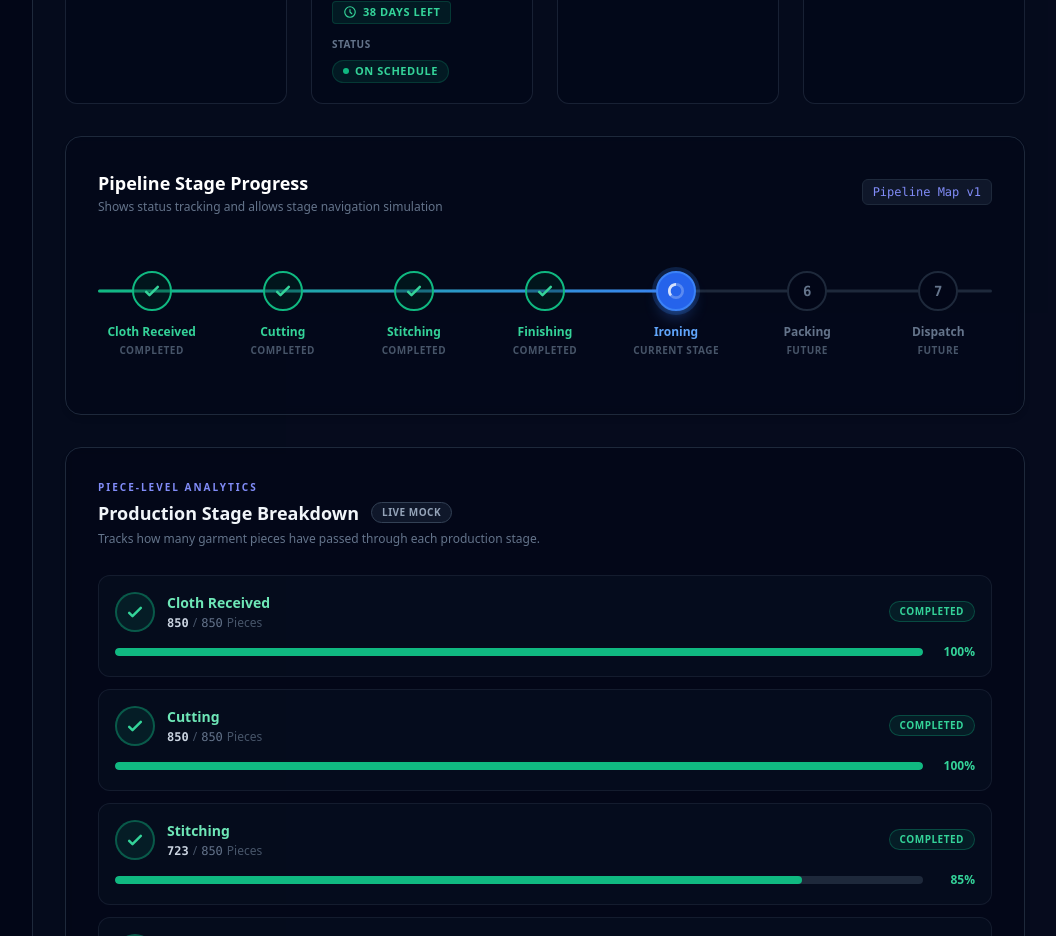
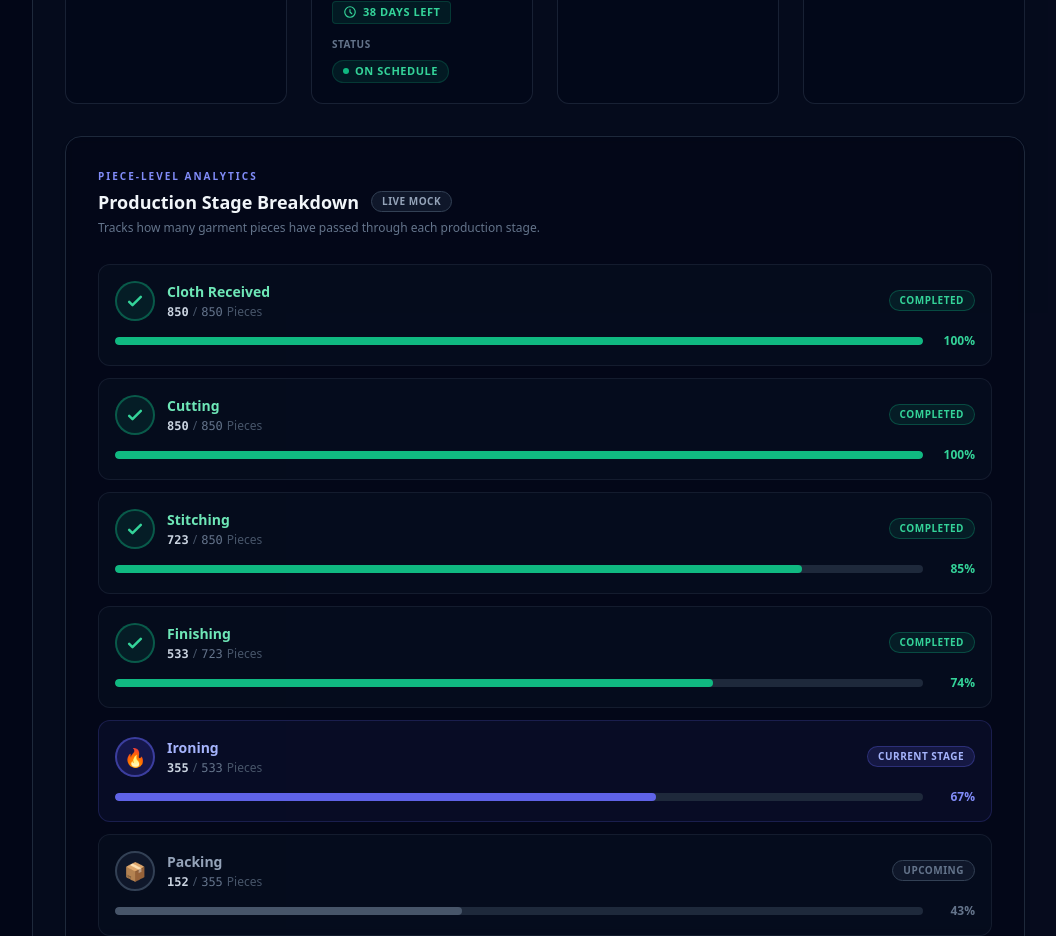
Before and after one commit to AvniMalik03/GarmentFlow, a Next.js app: page /orders/fabindia-export in a window 1280 px wide. Shown: the part 1720-2656 px from the top of the page, without its empty margins (223-1279 px from the left). Built offline with nearby package versions, Linux system fonts and the light colour scheme.

Commit message:
refactor: remove duplicate pipeline stage progress from order details

```diff
--- a/app/orders/[id]/page.tsx
+++ b/app/orders/[id]/page.tsx
@@ -671,162 +671,6 @@ export default function OrderDetailsPage() {
           </div>
         </div>
 
-        {/* Production Pipeline Tracker Stepper Card */}
-        <div className="bg-slate-950/40 border border-slate-800 rounded-2xl p-6 md:p-8 backdrop-blur-sm space-y-8 shadow-md">
-          <div className="flex items-center justify-between">
-            <div>
-              <h3 className="text-lg font-bold text-white">Pipeline Stage Progress</h3>
-              <p className="text-xs text-slate-500 mt-0.5">Shows status tracking and allows stage navigation simulation</p>
-            </div>
-            <span className="text-xs font-mono bg-slate-900 border border-slate-800 px-2.5 py-1 rounded-md text-indigo-400">
-              Pipeline Map v1
-            </span>
-          </div>
-
-          {/* Stepper Implementation */}
-          <div className="py-6">
-
-            {/* Horizontal Stepper (Medium & Large screens) */}
-            <div className="hidden md:block relative">
-
-              {/* Stepper Progress Connector Lines */}
-              <div className="absolute top-5 left-0 w-full h-[3px] bg-slate-800 rounded-full -translate-y-1/2 z-0" />
-              <div
-                className="absolute top-5 left-0 h-[3px] bg-gradient-to-r from-emerald-500 to-blue-500 rounded-full -translate-y-1/2 z-0 transition-all duration-700 ease-out"
-                style={{
-                  width: `${(currentStageIndex / (PIPELINE_STAGES.length - 1)) * 100}%`
-                }}
-              />
-
-              <div className="relative flex justify-between items-start z-10">
-                {PIPELINE_STAGES.map((stage, idx) => {
-                  const isCompleted = idx < currentStageIndex;
-                  const isCurrent = idx === currentStageIndex;
-
-                  let statusText = "Future";
-                  let nodeColorClass = "border-slate-800 bg-slate-950 text-slate-500 hover:border-slate-700";
-                  let iconElement = <span className="font-mono text-sm">{idx + 1}</span>;
-
-                  if (isCompleted) {
-                    statusText = "Completed";
-                    nodeColorClass = "border-emerald-500 bg-emerald-950/40 text-emerald-400 hover:bg-emerald-900/10";
-                    iconElement = (
-                      <svg className="w-5 h-5 text-emerald-400" fill="none" viewBox="0 0 24 24" stroke="currentColor">
-                        <path strokeLinecap="round" strokeLinejoin="round" strokeWidth={3} d="M5 13l4 4L19 7" />
-                      </svg>
-                    );
-                  } else if (isCurrent) {
-                    statusText = "Current Stage";
-                    nodeColorClass = "border-blue-500 bg-blue-600 text-white ring-4 ring-blue-500/20 shadow-lg shadow-blue-500/30";
-                    iconElement = (
-                      <svg className="w-4 h-4 text-white animate-spin" fill="none" viewBox="0 0 24 24">
-                        <circle className="opacity-25" cx="12" cy="12" r="10" stroke="currentColor" strokeWidth="4"></circle>
-                        <path className="opacity-75" fill="currentColor" d="M4 12a8 8 0 018-8V0C5.373 0 0 5.373 0 12h4zm2 5.291A7.962 7.962 0 014 12H0c0 3.042 1.135 5.824 3 7.938l3-2.647z"></path>
-                      </svg>
-                    );
-                  }
-
-                  return (
-                    <button
-                      key={stage.key}
-                      onClick={() => setCurrentStage(stage.key)}
-                      className="flex flex-col items-center text-center group cursor-pointer focus:outline-none w-[12%] transition-all duration-200"
-                    >
-                      {/* Circle Node */}
-                      <div className={`w-10 h-10 rounded-full border-2 flex items-center justify-center font-bold z-10 transition-all duration-300 ${nodeColorClass}`}>
-                        {iconElement}
-                      </div>
-
-                      {/* Labels */}
-                      <span className={`text-[12px] font-bold mt-3 transition-colors ${isCurrent ? 'text-blue-400' : isCompleted ? 'text-emerald-400' : 'text-slate-500 group-hover:text-slate-400'}`}>
-                        {stage.label}
-                      </span>
-
-                      <span className="text-[10px] text-slate-600 font-semibold uppercase tracking-wider mt-0.5">
-                        {statusText}
-                      </span>
-                    </button>
-                  );
-                })}
-              </div>
-            </div>
-
-            {/* Vertical Stepper (Mobile screens) */}
-            <div className="block md:hidden relative">
-              {/* Stepper Progress Connector line */}
-              <div className="absolute top-0 left-5 w-[2px] h-full bg-slate-800 -translate-x-1/2 z-0" />
-              <div
-                className="absolute top-0 left-5 w-[2px] bg-gradient-to-b from-emerald-500 to-blue-500 -translate-x-1/2 z-0 transition-all duration-700 ease-out"
-                style={{
-                  height: `${(currentStageIndex / (PIPELINE_STAGES.length - 1)) * 100}%`
-                }}
-              />
-
-              <div className="flex flex-col gap-6 relative z-10">
-                {PIPELINE_STAGES.map((stage, idx) => {
-                  const isCompleted = idx < currentStageIndex;
-                  const isCurrent = idx === currentStageIndex;
-
-                  let nodeColorClass = "border-slate-800 bg-slate-950 text-slate-500";
-                  let iconElement = <span className="font-mono text-xs">{idx + 1}</span>;
-                  let statusBadgeText = "Upcoming Stage";
-                  let statusBadgeClass = "bg-slate-900 border border-slate-800 text-slate-500";
-
-                  if (isCompleted) {
-                    nodeColorClass = "border-emerald-500 bg-emerald-950/40 text-emerald-400";
-                    iconElement = (
-                      <svg className="w-4 h-4 text-emerald-400" fill="none" viewBox="0 0 24 24" stroke="currentColor">
-                        <path strokeLinecap="round" strokeLinejoin="round" strokeWidth={3} d="M5 13l4 4L19 7" />
-                      </svg>
-                    );
-                    statusBadgeText = "Completed";
-                    statusBadgeClass = "bg-emerald-500/10 border border-emerald-500/20 text-emerald-400";
-                  } else if (isCurrent) {
-                    nodeColorClass = "border-blue-500 bg-blue-600 text-white ring-4 ring-blue-500/15";
-                    iconElement = (
-                      <svg className="w-3.5 h-3.5 text-white animate-spin" fill="none" viewBox="0 0 24 24">
-                        <circle className="opacity-25" cx="12" cy="12" r="10" stroke="currentColor" strokeWidth="4"></circle>
-                        <path className="opacity-75" fill="currentColor" d="M4 12a8 8 0 018-8V0C5.373 0 0 5.373 0 12h4zm2 5.291A7.962 7.962 0 014 12H0c0 3.042 1.135 5.824 3 7.938l3-2.647z"></path>
-                      </svg>
-                    );
-                    statusBadgeText = "Current Active";
-                    statusBadgeClass = "bg-blue-500/10 border border-blue-500/20 text-blue-400 animate-pulse";
-                  }
-
-                  return (
-                    <button
-                      key={stage.key}
-                      onClick={() => setCurrentStage(stage.key)}
-                      className="flex items-start gap-4 text-left cursor-pointer focus:outline-none w-full group transition-all"
-                    >
-                      {/* Node circle */}
-                      <div className={`w-10 h-10 rounded-full border-2 flex items-center justify-center font-bold shrink-0 transition-all ${nodeColorClass}`}>
-                        {iconElement}
-                      </div>
-
-                      {/* Content details */}
-                      <div className="flex-1 min-w-0 pt-0.5 space-y-1">
-                        <div className="flex flex-wrap items-center gap-2">
-                          <span className={`text-sm font-bold ${isCurrent ? 'text-blue-400' : isCompleted ? 'text-emerald-400' : 'text-slate-400'}`}>
-                            {stage.label}
-                          </span>
-                          <span className={`text-[9px] uppercase font-bold tracking-wider px-2 py-0.5 rounded-full ${statusBadgeClass}`}>
-                            {statusBadgeText}
-                          </span>
-                        </div>
-                        <p className="text-xs text-slate-500 line-clamp-1">
-                          {stage.desc}
-                        </p>
-                      </div>
-                    </button>
-                  );
-                })}
-              </div>
-            </div>
-
-          </div>
-        </div>
-
         {/* Production Stage Breakdown Analytics */}
         <ProductionStageBreakdown totalQuantity={order.quantity} currentStage={currentStage} />
 
```
